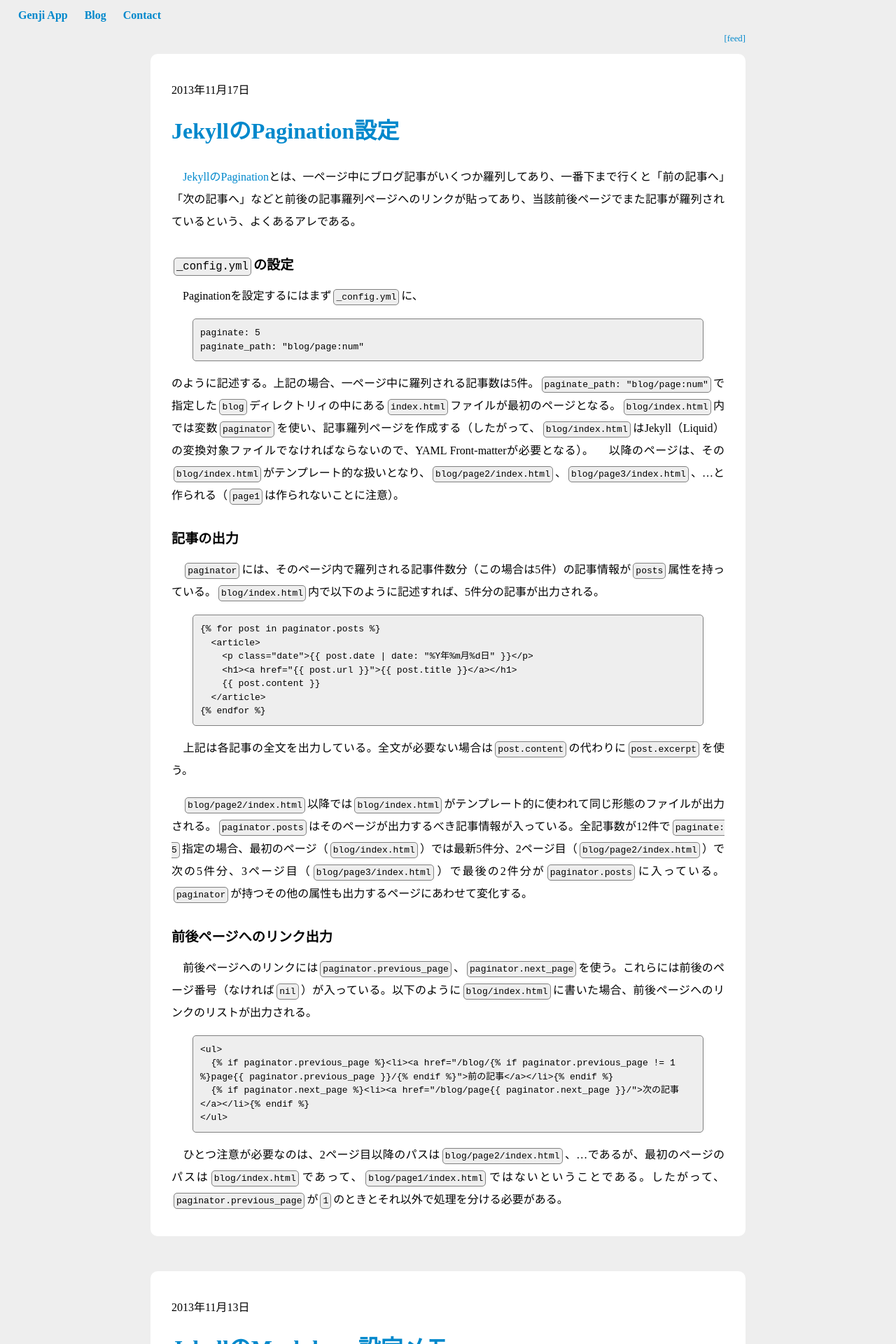
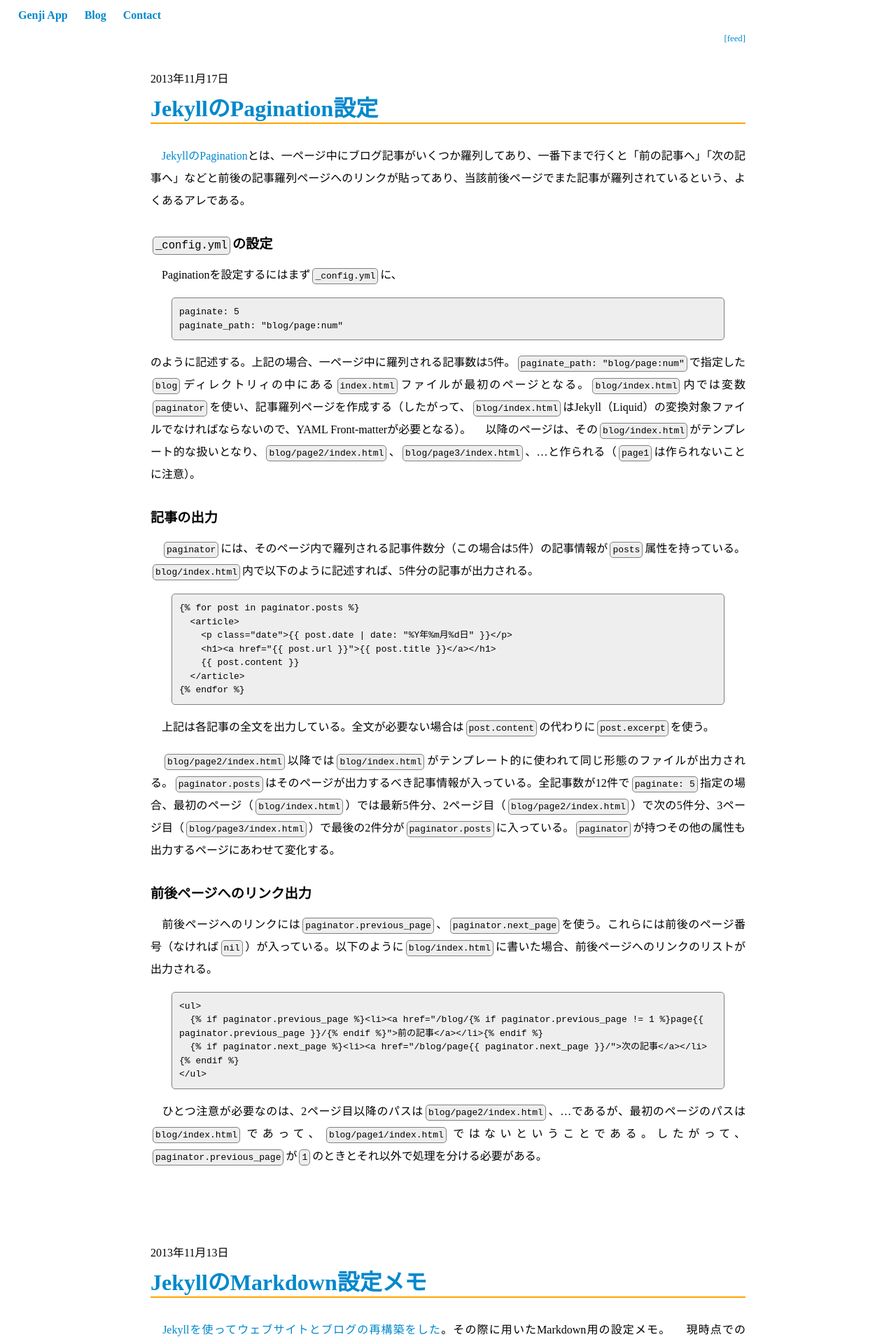
Before and after one commit to GenjiApp/genjiapp.github.io, a Jekyll site: the page built from blog/index.html, in a window 1280 px wide. Shown: the top 1920 px of the page at 70% size. Built offline with Jekyll 4.4.1, drawn with Linux system fonts in a browser that asks for light colours; Markdown is read by kramdown in place of the engine named in the settings; the list of posts is cut into pages by our own code; comment, search, counter and statistics services are not loaded.

Commit message:
edit styles for blog post

```diff
--- a/css/post.css
+++ b/css/post.css
@@ -1,7 +1,3 @@
-body {
-    background-color: #eee;
-}
-
 body > p.feed {
     font-size: 80%;
     margin: 0 auto -40px auto;
@@ -10,24 +6,14 @@
 }
 
 article {
-    background-color: white;
     max-width: 850px;
     margin: 50px auto;
     padding: 20px 30px;
-    -webkit-box-sizing: border-box;
-    -moz-box-sizing: border-box;
-    -o-box-sizing: border-box;
-    -ms-box-sizing: border-box;
-    box-sizing: border-box;
-    -webkit-border-radius: 10px;
-    -moz-border-radius: 10px;
-    -o-border-radius: 10px;
-    -ms-border-radius: 10px;
-    border-radius: 10px;
 }
 
 article h1 {
     font-size: 200%;
+    border-bottom: 2px solid orange;
     margin-bottom: 30px;
 }
 
@@ -44,6 +30,10 @@
     text-align: justify;
     line-height: 2;
     margin: 1em 0;
+}
+
+article p.date {
+    margin: 0;
 }
 
 article p img {
```
